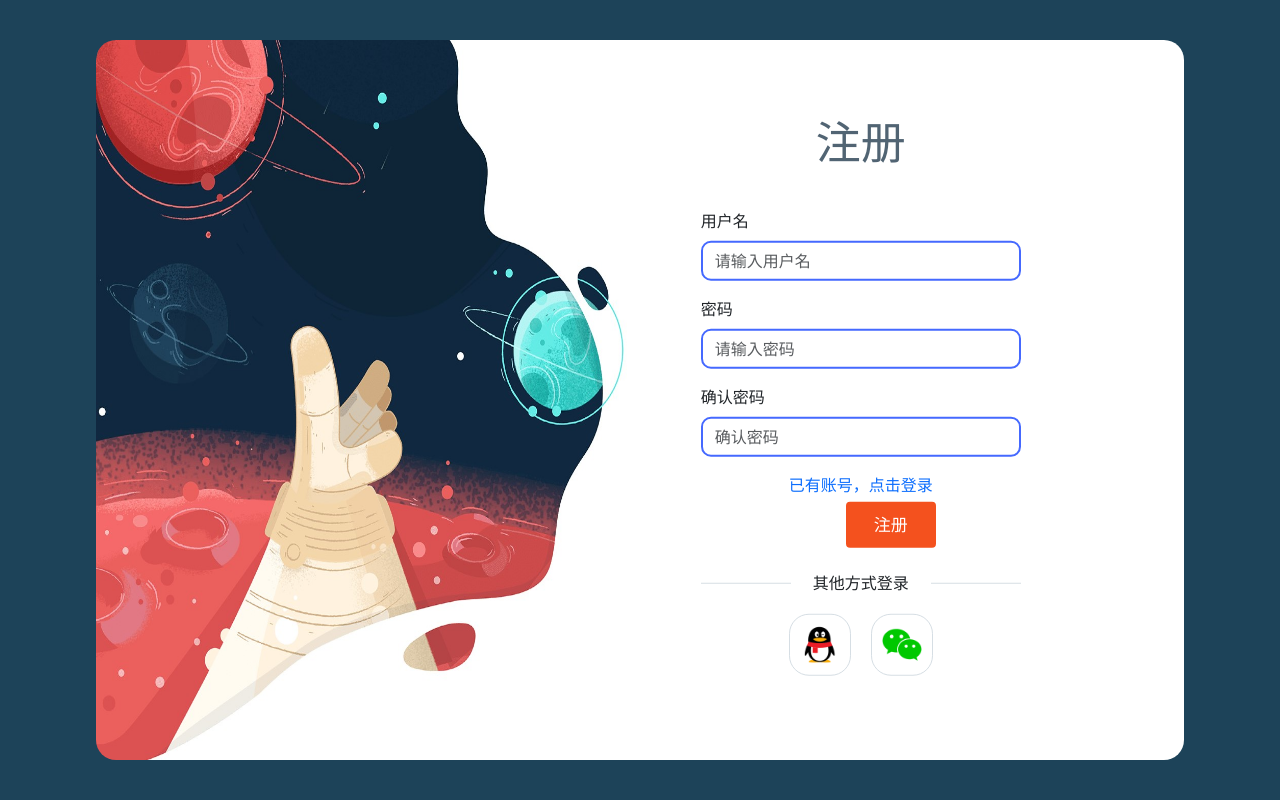
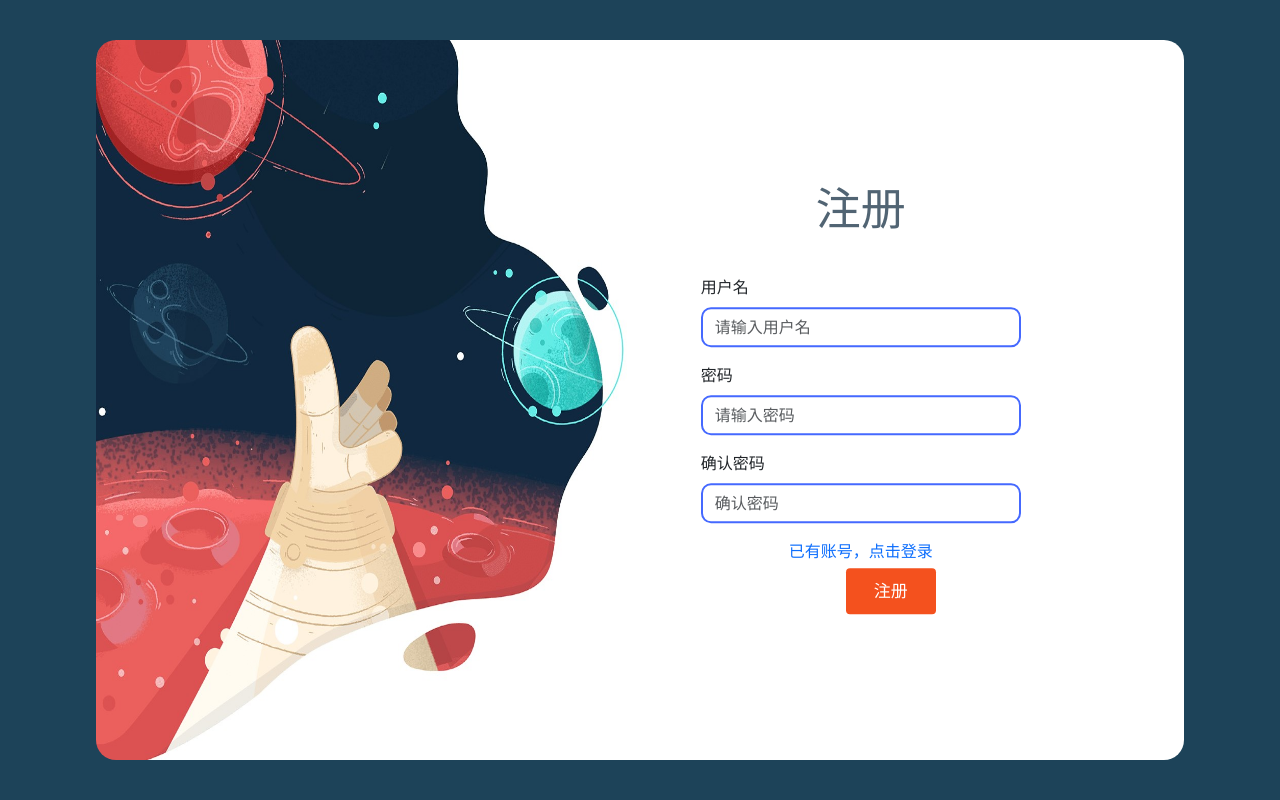
Before and after one commit to Cu737/exercise-every-day, a Django app: page /signup/ in a window 1280 px wide. Run offline with Django 4.2, Linux system fonts and the light colour scheme; some libraries are stand-ins or nearby versions.

Commit message:
登录注册优化

```diff
--- a/app01/templates/signup.html
+++ b/app01/templates/signup.html
@@ -50,19 +50,6 @@
                         <span>注册</span>
                     </button>
                 </form>
-                <div class="divider">
-                    <span class="line"></span>
-                    <span class="divider-text">其他方式登录</span>
-                    <span class="line"></span>
-                </div>
-                <div class="other-login-wrapper">
-                    <div class="other-login-item">
-                        <img src="../static/image/asset/QQ.png" alt="">
-                    </div>
-                    <div class="other-login-item">
-                        <img src="../static/image/asset/WeChat.png" alt="">
-                    </div>
-                </div>
             </div>
         </div>
     </div>
```
Also changed, not shown: app01/templates/login.html (+0 -13 lines).
